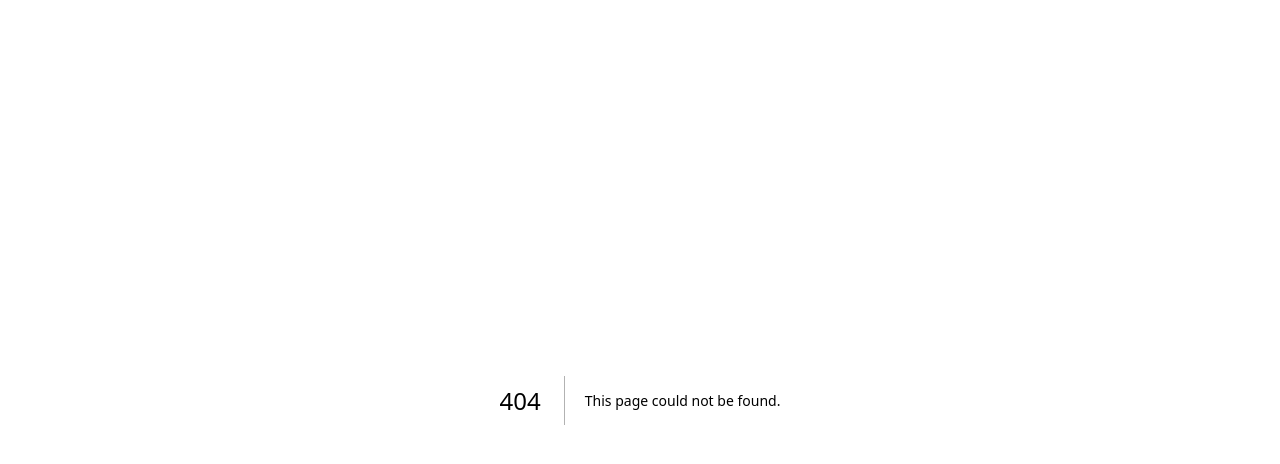
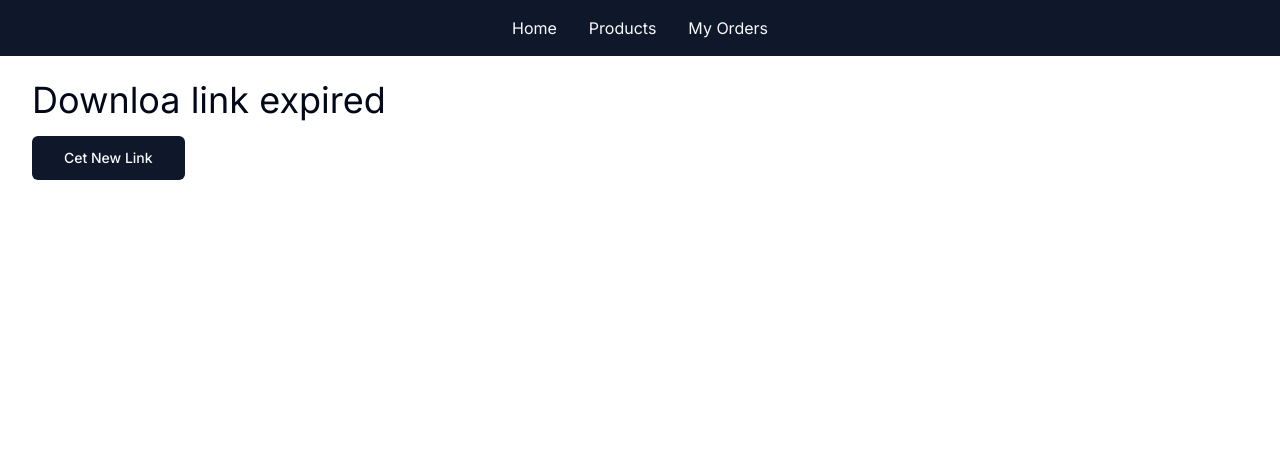
Before and after one commit to ricardovelero/basic-ecommerce, a Next.js app: page /products/download/expired in a window 1280 px wide. Before the commit this address had no page. Shown: the top 464 px of the page. Built offline with nearby package versions, Linux system fonts and the light colour scheme.

Commit message:
Finish succes page with expired page

```diff
--- /dev/null
+++ b/src/app/(public)/products/download/[downloadVerificationId]/route.ts
@@ -0,0 +1,44 @@
+import { db } from "@/lib/db";
+import { NextRequest, NextResponse } from "next/server";
+import fs from "fs/promises";
+
+export async function GET(
+  req: NextRequest,
+  {
+    params: { downloadVerificationId },
+  }: { params: { downloadVerificationId: string } }
+) {
+  const data = await db.downloadVerification.findUnique({
+    where: {
+      id: downloadVerificationId,
+      expiresAt: {
+        gt: new Date(),
+      },
+    },
+    select: {
+      product: {
+        select: {
+          filePath: true,
+          name: true,
+        },
+      },
+    },
+  });
+
+  if (data == null) {
+    return NextResponse.redirect(
+      new URL("/products/download/expired", req.url)
+    );
+  }
+
+  const { size } = await fs.stat(data.product.filePath);
+  const file = await fs.readFile(data.product.filePath);
+  const extension = data.product.filePath.split(".").pop();
+
+  return new NextResponse(file, {
+    headers: {
+      "Content-Disposition": `attachment; filename="${data.product.name}.${extension}"`,
+      "Content-Length": size.toString(),
+    },
+  });
+}
--- /dev/null
+++ b/src/app/(public)/products/download/expired/page.tsx
@@ -0,0 +1,13 @@
+import { Button } from "@/components/ui/button";
+import Link from "next/link";
+
+export default function Expired() {
+  return (
+    <>
+      <h1 className='text-4xl mb-4'>Downloa link expired</h1>
+      <Button asChild size={"lg"}>
+        <Link href={"/orders"}>Cet New Link</Link>
+      </Button>
+    </>
+  );
+}
--- a/src/app/(public)/stripe/purchase-success/page.tsx
+++ b/src/app/(public)/stripe/purchase-success/page.tsx
@@ -53,7 +53,13 @@ export default async function SuccessPage({
           </div>
           <Button className='mt-4' size='lg' asChild>
             {isSuccess ? (
-              <a href=''></a>
+              <a
+                href={`/products/download/${await createDownloadVerification(
+                  product.id
+                )}`}
+              >
+                Download
+              </a>
             ) : (
               <Link href={`/products/${product.id}/purchase`}>Try Again</Link>
             )}
@@ -63,3 +69,14 @@ export default async function SuccessPage({
     </div>
   );
 }
+
+async function createDownloadVerification(productId: string) {
+  return (
+    await db.downloadVerification.create({
+      data: {
+        productId,
+        expiresAt: new Date(Date.now() + 1000 * 60 * 60 * 24),
+      },
+    })
+  ).id;
+}
```
Also changed, not shown: 1 other file (tests, documents, lock files or other folders).
